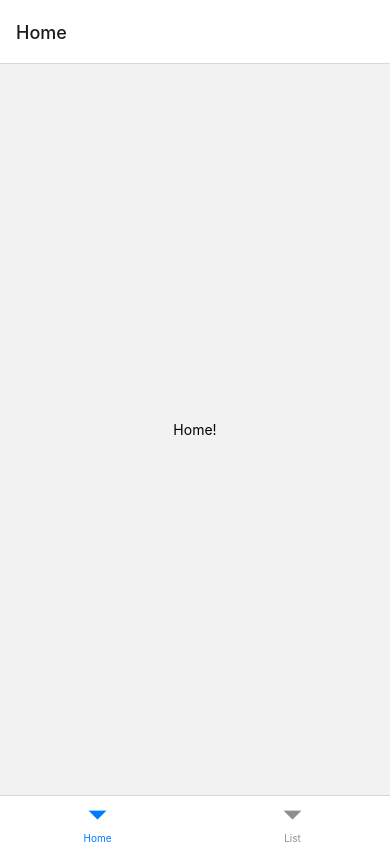
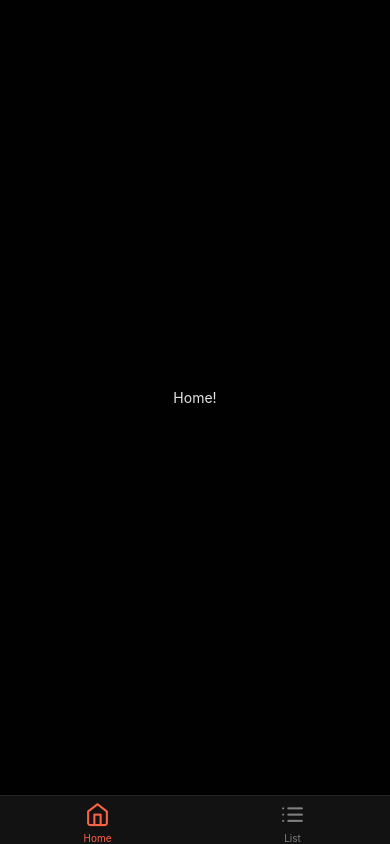
Before and after one commit to MichalKurzal/Covid-Dashboard-Mobile-React-Native-App, a React Native app: screen /Home in a window 390 px wide. Built offline with nearby package versions, Linux system fonts and the light colour scheme.

Commit message:
installation of icons

```diff
--- a/App.js
+++ b/App.js
@@ -1,15 +1,45 @@
 import React from 'react';
-import {NavigationContainer} from '@react-navigation/native';
+import {NavigationContainer, DarkTheme, useTheme, Button} from '@react-navigation/native';
 import {createBottomTabNavigator} from '@react-navigation/bottom-tabs';
+import {MyButton} from '@react-navigation/elements';
 import {ListScreen} from './screens/listScreen';
 import {HomeScreen} from './screens/homeScreen';
+import Ionicons from 'react-native-vector-icons/Feather';
 
 const Tab = createBottomTabNavigator();
 
+const MyTheme = {
+    colors: {
+        primary: 'rgb(255, 45, 85)',
+        background: 'rgb(242, 242, 242)',
+        card: 'rgb(255, 255, 255)',
+        text: 'rgb(28, 28, 30)',
+        border: 'rgb(199, 199, 204)',
+        notification: 'rgb(255, 69, 58)',
+    },
+};
+
 const App = () => {
+    const isDark = true;
+    const {colors} = useTheme();
+
     return (
-        <NavigationContainer>
-            <Tab.Navigator>
+        <NavigationContainer theme={isDark ? DarkTheme : MyTheme}>
+            <Tab.Navigator
+                screenOptions={({route}) => ({
+                    tabBarIcon: ({color, size}) => {
+                        let iconName;
+                        if (route.name === 'Home') {
+                            iconName = 'home';
+                        } else if (route.name === 'List') {
+                            iconName = 'list';
+                        }
+                        return <Ionicons name={iconName} size={size} color={color} />;
+                    },
+                    tabBarActiveTintColor: 'tomato',
+                    tabBarInactiveTintColor: 'gray',
+                    headerShown: false,
+                })}>
                 <Tab.Screen name="Home" component={HomeScreen} />
                 <Tab.Screen name="List" component={ListScreen} />
             </Tab.Navigator>
--- a/package.json
+++ b/package.json
@@ -11,12 +11,14 @@
   },
   "dependencies": {
     "@react-navigation/bottom-tabs": "^6.0.9",
+    "@react-navigation/elements": "^1.2.1",
     "@react-navigation/native": "^6.0.6",
     "react": "17.0.2",
     "react-native": "0.66.4",
     "react-native-safe-area-context": "^3.3.2",
     "react-native-safe-area-view": "^1.1.1",
-    "react-native-screens": "^3.10.1"
+    "react-native-screens": "^3.10.1",
+    "react-native-vector-icons": "^9.0.0"
   },
   "devDependencies": {
     "@babel/core": "^7.12.9",
--- a/screens/homeScreen.js
+++ b/screens/homeScreen.js
@@ -1,10 +1,12 @@
 import React from 'react';
-import { Text, View } from 'react-native';
+import {Text, View} from 'react-native';
+import {useTheme} from '@react-navigation/native';
 
 export function HomeScreen() {
+    const {colors} = useTheme();
     return (
-      <View style={{ flex: 1, justifyContent: 'center', alignItems: 'center' }}>
-        <Text>Home!</Text>
-      </View>
+        <View style={{flex: 1, justifyContent: 'center', alignItems: 'center'}}>
+            <Text style={{color: colors.text}}>Home!</Text>
+        </View>
     );
-  }
+}
--- a/screens/listScreen.js
+++ b/screens/listScreen.js
@@ -1,10 +1,12 @@
 import React from 'react';
 import {Text, View} from 'react-native';
+import {useTheme} from '@react-navigation/native';
 
 export function ListScreen() {
+    const {colors} = useTheme();
     return (
         <View style={{flex: 1, justifyContent: 'center', alignItems: 'center'}}>
-            <Text>List Screen</Text>
+            <Text style={{color: colors.text}}>List Screen</Text>
         </View>
     );
 }
```
Also changed, not shown: 2 other files (tests, documents, lock files or other folders).
